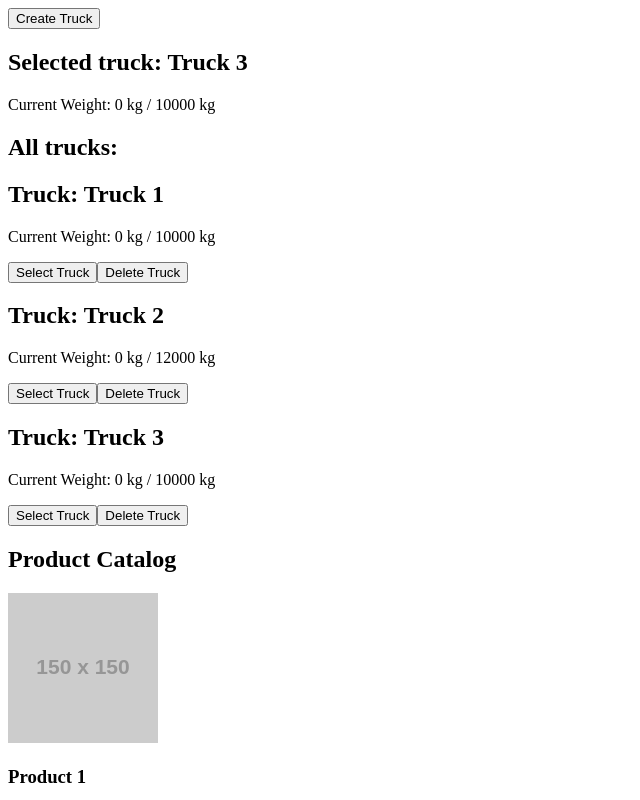
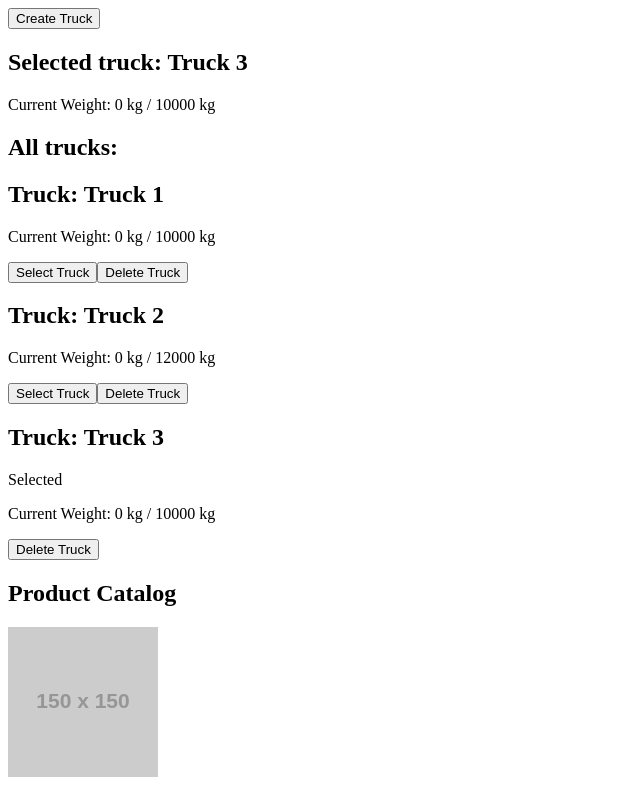
Before and after one commit to romaskirman/react-truck-test-task, a React (Create React App) app in the folder react-truck-app/: page / in a window 1280 px wide. Both pictures are taken after a click on the button "Create Truck". Shown: the top 800 px of the page, without its empty margins (0-640 px from the left). Built offline with nearby package versions, Linux system fonts and the light colour scheme.

Commit message:
refactor: added selection button for each truck (except selected one), updated state of selected truck on header, added selected label

```diff
--- a/react-truck-app/src/App.tsx
+++ b/react-truck-app/src/App.tsx
@@ -46,6 +46,7 @@ const App = () => {
             setTrucks(
                 trucks.map((truck) => (truck.id === selectedTruck.id ? updatedTruck : truck))
             );
+            setSelectedTruck(updatedTruck);
         }
     };
 
@@ -87,6 +88,7 @@ const App = () => {
             <main>
                 <TruckList
                     allTrucks={trucks}
+                    selectedTruck={selectedTruck}
                     onSelectTruck={handleSelectTruck}
                     onDeleteTruck={handleDeleteTruck}
                 />
--- a/react-truck-app/src/components/TruckDetails.tsx
+++ b/react-truck-app/src/components/TruckDetails.tsx
@@ -3,18 +3,24 @@ import { Truck } from '../types';
 
 interface TruckDetailsProps {
     truck: Truck;
+    selected: boolean;
     onSelectTruck: (truck: Truck) => void;
     onDeleteTruck: (truckId: string) => void;
 }
 
-const TruckDetails: React.FC<TruckDetailsProps> = ({ truck, onSelectTruck, onDeleteTruck }) => {
+const TruckDetails: React.FC<TruckDetailsProps> = ({ truck, selected, onSelectTruck, onDeleteTruck }) => {
     return (
         <div className="truck-details">
             <h2>Truck: {truck.name}</h2>
+            {selected && (
+                <p> Selected </p>
+            )}
             <p>
                 Current Weight: {truck.currentWeight} kg / {truck.maxWeight} kg
             </p>
-            <button onClick={() => onSelectTruck(truck)}>Select Truck</button>
+            {!selected && (
+                <button onClick={() => onSelectTruck(truck)}>Select Truck</button>
+            )}
             <button onClick={() => onDeleteTruck(truck.id)}>Delete Truck</button>
             {/* Display list of products in the truck here */}
         </div>
--- a/react-truck-app/src/components/TruckList.tsx
+++ b/react-truck-app/src/components/TruckList.tsx
@@ -4,21 +4,27 @@ import TruckDetails from './TruckDetails';
 
 interface TruckListProps {
     allTrucks: Truck[];
+    selectedTruck: Truck | null;
     onSelectTruck: (truck: Truck) => void;
     onDeleteTruck: (truckId: string) => void;
 }
 
 const TruckList: React.FC<TruckListProps> = ({
     allTrucks,
+    selectedTruck,
     onSelectTruck,
     onDeleteTruck,
 }) => {
+
+
+
     return (
         <div className="truck-list">
             <h2>All trucks: </h2>
             {allTrucks.map(truck => (
                  <TruckDetails
                     truck={truck}
+                    selected={truck.id === selectedTruck?.id}
                     onSelectTruck={onSelectTruck}
                     onDeleteTruck={onDeleteTruck}
                  />
```
